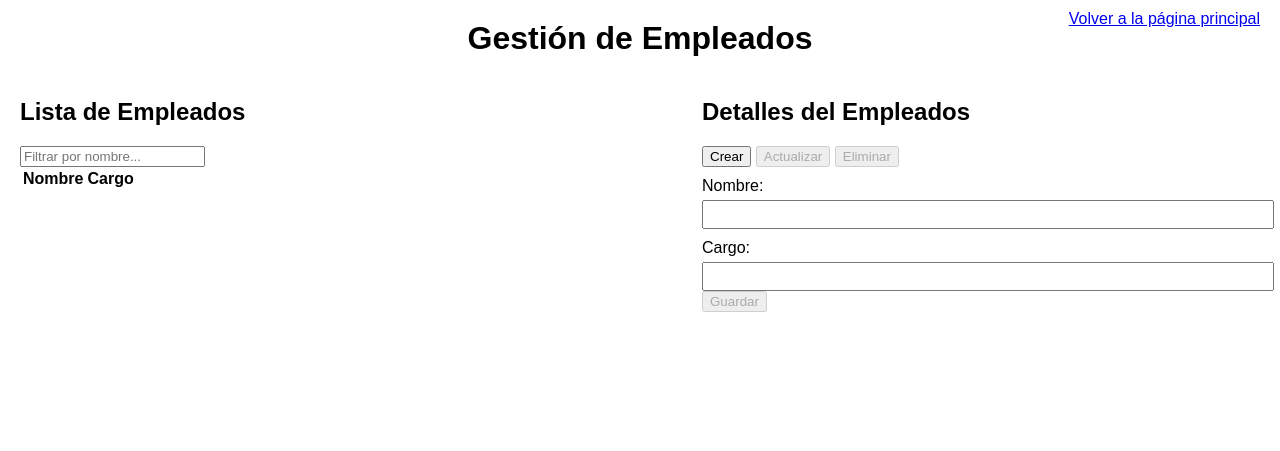
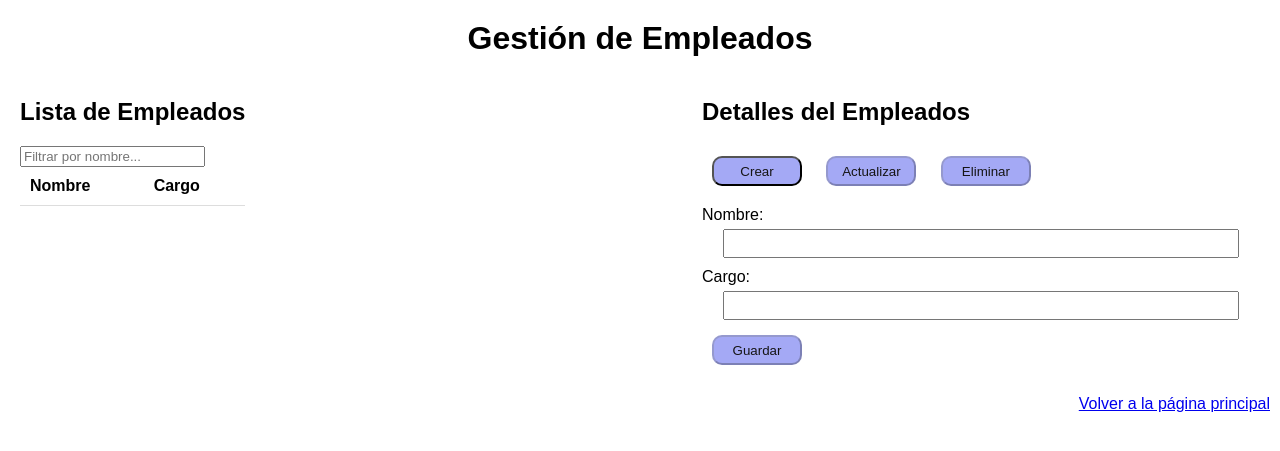
Before and after one commit to maicoleem/tienda, a Flask app: page /empleados in a window 1280 px wide. Shown: the top 451 px of the page. Run offline with Flask 3, Linux system fonts and the light colour scheme; data that the repository does not hold is empty.

Commit message:
colors pages

```diff
--- a/static/styles.css
+++ b/static/clientes.css
@@ -24,8 +24,13 @@ h1 {
 .lista-clientes h2 {
     text-align: center;
 }
+.link-back{
+    display: flex;
+    margin: 10px;
+    justify-content: right;
+}
 
-.lista-clientes input {
+.lista-clientes input, .formulario-clientes input {
     display: block;
     width: 90%;
     margin: 5px auto;
@@ -66,3 +71,15 @@ form input {
     padding: 5px;
     margin-top: 5px;
 }
+button {
+    background-color: #a4a9f5;
+    border-radius: 10px;
+    color: rgb(22, 21, 21);
+    cursor: pointer;
+    margin: 10px;
+    min-width: 90px;
+    min-height: 30px;
+}
+button:hover {
+    background-color: #c560f3;
+}
--- a/static/compras.css
+++ b/static/compras.css
@@ -95,7 +95,7 @@ input, textarea, button {
 }
 
 button {
-    background-color: #767ef3;
+    background-color: #a4a9f5;
     color: rgb(22, 21, 21);
     cursor: pointer;
 }
--- /dev/null
+++ b/static/empleados.css
@@ -0,0 +1,72 @@
+body {
+    font-family: Arial, sans-serif;
+    margin: 0;
+    padding: 0;
+}
+
+h1 {
+    text-align: center;
+    margin-top: 20px;
+}
+
+.container {
+    display: flex;
+    flex-direction: row;
+    justify-content: space-between;
+    margin: 20px;
+    gap: 20px;
+}
+
+.lista-clientes, .formulario-clientes {
+    width: 45%;
+}
+
+.link-back{
+    display: flex;
+    margin: 10px;
+    justify-content: right;
+}
+
+.lista-clientes input, .formulario-clientes input {
+    display: block;
+    width: 90%;
+    margin: 5px auto;
+    padding: 5px;
+}
+
+form label {
+    display: block;
+    margin-top: 10px;
+}
+
+form input {
+    width: 100%;
+    padding: 5px;
+    margin-top: 5px;
+}
+button {
+    background-color: #a4a9f5;
+    border-radius: 10px;
+    color: rgb(22, 21, 21);
+    cursor: pointer;
+    margin: 10px;
+    min-width: 90px;
+    min-height: 30px;
+}
+button:hover {
+    background-color: #c560f3;
+}
+table {
+    width: 100%;
+    border-collapse: collapse;
+}
+
+th, td {
+    padding: 10px;
+    text-align: left;
+    border-bottom: 1px solid #ddd;
+}
+
+tr:hover {
+    background-color: #f1f1f1;
+}
--- a/static/empleados.js
+++ b/static/empleados.js
@@ -24,14 +24,17 @@ function cargarEmpleados(){
     fetch(apiURL)
     .then(response => response.json())
     .then(empleados =>{
-        listaEmpleados.innerHTML = '';
         empleados.forEach(empleado =>{
-            const li = document.createElement('li');
-            li.textContent = `${empleado.nombre} - ${empleado.cargo}`;
+            //const li = document.createElement('li');
+            //li.textContent = `${empleado.nombre} - ${empleado.cargo}`;
+            const li = document.createElement('tr');
+            li.innerHTML =`
+            <td>${empleado.nombre}</td>
+            <td>${empleado.cargo}</td>
+            `
             li.dataset.id = empleado.id;
             li.addEventListener('click', () => seleccionarEmpleado(empleado));
             listaEmpleados.appendChild(li)
-
         });
     });
 }
--- a/static/ventas.css
+++ b/static/ventas.css
@@ -101,7 +101,7 @@ input, textarea, button {
 }
 
 button {
-    background-color: #767ef3;
+    background-color: #a4a9f5;
     color: rgb(22, 21, 21);
     cursor: pointer;
 }
--- a/templates/bodegas.html
+++ b/templates/bodegas.html
@@ -35,6 +35,9 @@
         </div>
     </div>
     <script src="{{ url_for('static', filename='bodegas.js') }}"></script>
-    <a href="/" style="display: block; margin-bottom: 20px;">Volver a la página principal</a>
+    <div class="link-back">
+        <a href="/" style="display: block; margin-bottom: 20px;">Volver a la página principal</a>
+    </div>
+
 </body>
 </html>
--- a/templates/empleados.html
+++ b/templates/empleados.html
@@ -4,7 +4,7 @@
     <meta charset="UTF-8">
     <meta name="viewport" content="width=device-width, initial-scale=1.0">
     <title>Proveedores</title>
-    <link rel="stylesheet" href="{{ url_for('static', filename='styles.css') }}">
+    <link rel="stylesheet" href="{{ url_for('static', filename='empleados.css') }}">
     <script src="{{ url_for('static', filename='empleados.js') }}" defer></script>
 </head>
 <body>
@@ -47,6 +47,8 @@
         </div>
         </div>
     </div>
-    <a href="/" style="position: absolute; top: 10px; right: 20px;">Volver a la página principal</a>
+    <div class="link-back">
+        <a href="/" style="display: block; margin-bottom: 20px;">Volver a la página principal</a>
+    </div>
 </body>
 </html>
--- a/templates/index.html
+++ b/templates/index.html
@@ -4,11 +4,11 @@
     <meta charset="UTF-8">
     <meta name="viewport" content="width=device-width, initial-scale=1.0">
     <title>Gestión de Tienda</title>
-    <link rel="stylesheet" href="{{ url_for('static', filename='styles.css') }}">
+    <link rel="stylesheet" href="{{ url_for('static', filename='index.css') }}">
 </head>
 <body>
     <h1>Bienvenido al sistema de gestión de la tienda</h1>
-    <nav>
+    <nav class="lista">
         <ul>
             <li><a href="/proveedores">Proveedores</a></li>
             <li><a href="/clientes">Clientes</a></li>
--- a/templates/productos.html
+++ b/templates/productos.html
@@ -35,6 +35,8 @@
             </form>
         </div>
     </div>
-    <a href="/" style="display: block; margin-bottom: 20px;">Volver a la página principal</a>
+    <div class="link-back">
+        <a href="/" style="display: block; margin-bottom: 20px;">Volver a la página principal</a>
+    </div>
 </body>
 </html>
```
Also changed, not shown: static/bodegas.css (+18 -7 lines), static/index.css (added, +37 -0 lines), static/productos.css (+15 -1 lines), static/proveedor.css (added, +56 -0 lines), static/proveedores.js (+9 -5 lines), templates/clientes.html (+6 -2 lines), templates/proveedores.html (+17 -16 lines).
